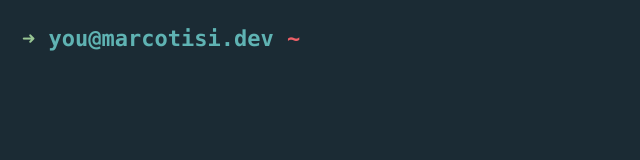
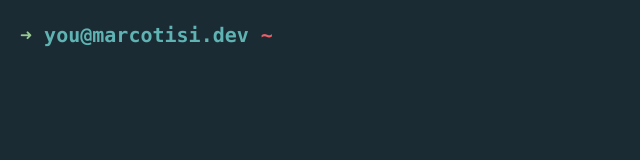
Before and after one commit to marcotisi/marcotisi.dev, a Gatsby site: page / in a window 1280 px wide. Shown: the full height of the page, 0-640 px from the left. Built offline with nearby package versions, Linux system fonts and the light colour scheme; Gatsby itself is replaced by a stand-in of ours.

Commit message:
Tweak styles

```diff
--- a/src/scss/_variables.scss
+++ b/src/scss/_variables.scss
@@ -21,6 +21,6 @@ $font-family: source-code-pro, Monaco, Menlo, Consolas, 'Courier New', monospace
 $min-width: 320px;
 $max-width: 1200px;
 $min-font-size: 14px;
-$max-font-size: 22px;
+$max-font-size: 20px;
 $background-color: map-get($colors, "black");
 $color: map-get($colors, "lightest-gray");
--- a/src/scss/base.scss
+++ b/src/scss/base.scss
@@ -15,6 +15,8 @@ html {
     -moz-osx-font-smoothing: grayscale;
     background-color: $background-color;
     color: $color;
+    max-width: 100ch;
+    word-break: break-all;
 
     &::-webkit-scrollbar-track {
       background-color: map-get($colors, "darker-gray");
```
